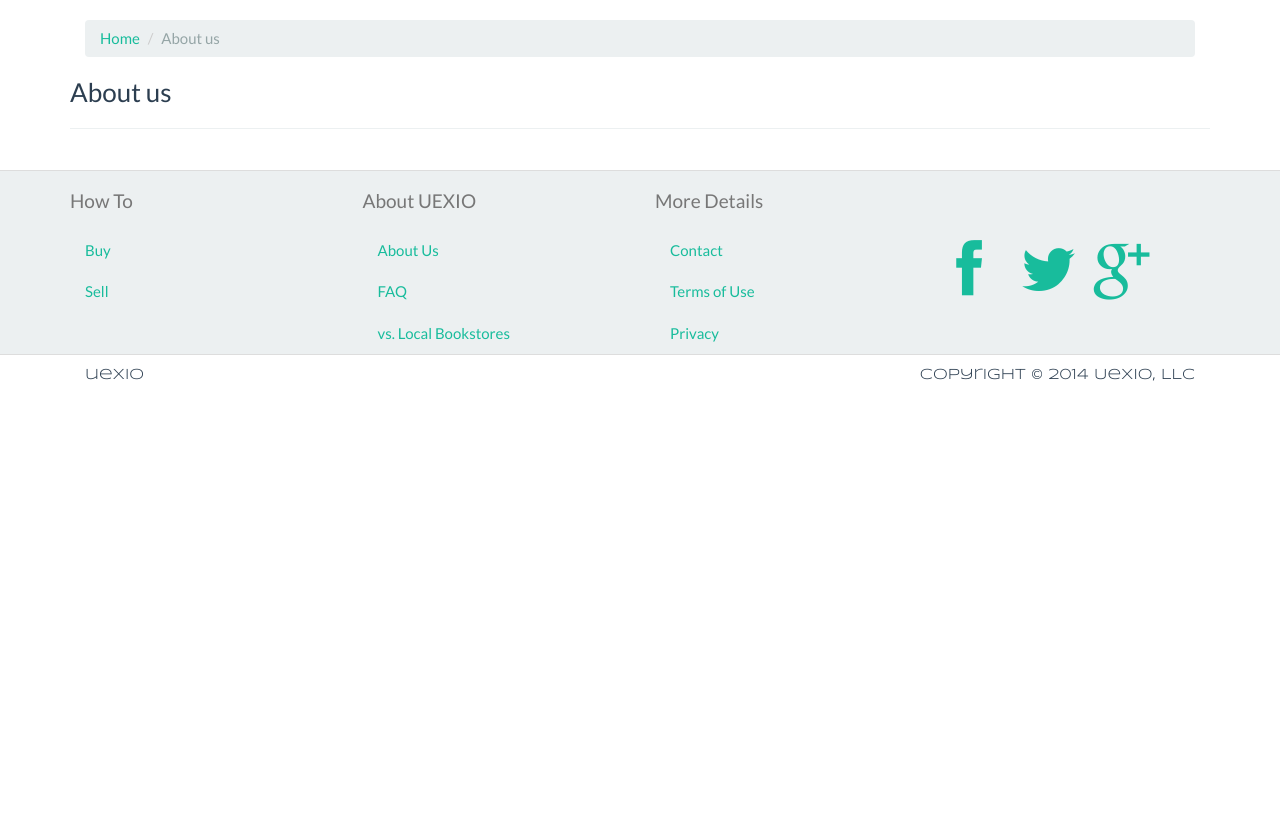
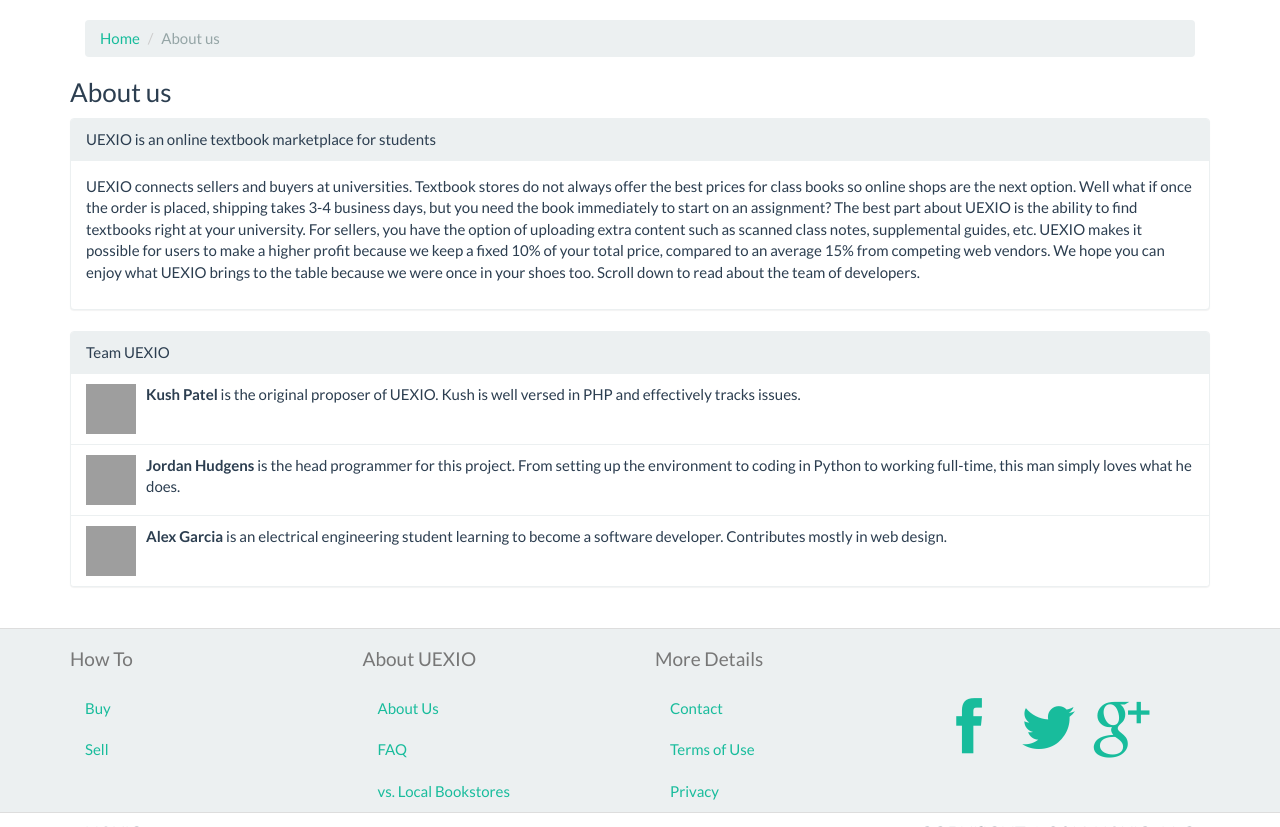
Before and after one commit to theKush/uexio, a Django app: template templates/pages/aboutus.html in a window 1280 px wide. Shown: the part 60-887 px from the top of the page. Before the commit the page ends 441 px from the top, so only its background shows below. Run offline with Django 3.2, Linux system fonts and the light colour scheme; the template is opened without the code that fills it, so the values that code supplies are empty; parts of the project's set-up code (start-up, migrations or seed data) failed here and were passed over; some libraries are stand-ins or nearby versions; grey boxes are pictures that could not be loaded.

Commit message:
Update aboutus.html
Includes the main description and the team of developers

```diff
--- a/templates/pages/aboutus.html
+++ b/templates/pages/aboutus.html
@@ -17,5 +17,47 @@
 
 {% block content %}
           <h3>About us</h3>
-            <hr>
+              <div id="myTabContent" class="tab-content">
+                  <div class="tab-pane fade active in" id="seller_feedback">
+                      <div class="panel panel-default">
+                          <div class="panel-heading">UEXIO is an online textbook marketplace for students</div>
+                          <div class="panel-body">
+                              <p>UEXIO connects sellers and buyers at universities. Textbook stores do not always offer the best prices for class books so online shops are the next option. Well what if once the order is placed, shipping takes 3-4 business days, but you need the book immediately to start on an assignment? The best part about UEXIO is the ability to find textbooks right at your university. For sellers, you have the option of uploading extra content such as scanned class notes, supplemental guides, etc. UEXIO makes it possible for users to make a higher profit because we keep a fixed 10% of your total price, compared to an average 15% from competing web vendors. We hope you can enjoy what UEXIO brings to the table because we were once in your shoes too. Scroll down to read about the team of developers.</p>
+                          </div>
+                      </div>
+                  </div>
+              </div>
+              <div id="myTabContent" class="tab-content">
+                  <div class="tab-pane fade active in" id="seller_feedback">
+                      <div class="panel panel-default">
+                          <div class="panel-heading">Team UEXIO</div>
+                              <ul class="list-group">
+                                  <li class="list-group-item">
+                                      <div class="media">
+                                          <div class="pull-left"><img src="http://www.gravatar.com/avatar/6de80c9d48ce5300adbf26fac6f6e01d?s=80&d=mm" width="50" height="50" alt="Profile" border="0"></i>
+                                          </div>
+                                          <div class="media-body"><b>Kush Patel</b> is the original proposer of UEXIO. Kush is well versed in PHP and effectively tracks issues.
+                                          </div>
+                                      </div>
+                                  </li>
+                                  <li class="list-group-item">
+                                      <div class="media">
+                                          <div class="pull-left"><img src="http://www.gravatar.com/avatar/f3730a689237252a26256231b26195ca?s=80&d=mm" width="50" height="50" alt="Profile" border="0"></i>
+                                          </div>
+                                          <div class="media-body"><b>Jordan Hudgens</b> is the head programmer for this project. From setting up the environment to coding in Python to working full-time, this man simply loves what he does.
+                                          </div>
+                                      </div>
+                                  </li>
+                                  <li class="list-group-item">
+                                      <div class="media">
+                                          <div class="pull-left"><img src="http://www.gravatar.com/avatar/46994502c14934382913bc4422622bc8?s=80&d=mm" width="50" height="50" alt="Profile" border="0"></i>
+                                          </div>
+                                          <div class="media-body"><b>Alex Garcia</b> is an electrical engineering student learning to become a software developer. Contributes mostly in web design.
+                                          </div>
+                                      </div>
+                                  </li>
+                              </ul>
+                      </div>
+                  </div>
+              </div>
 {% endblock %}
```
